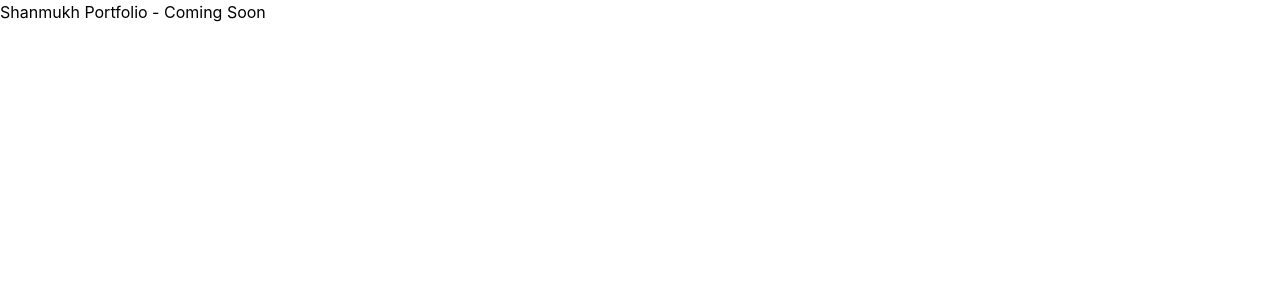
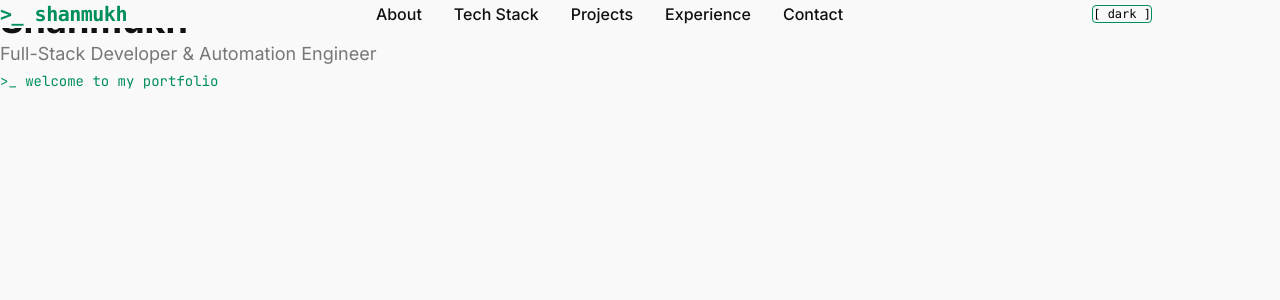
Before and after one commit to ShanmukhPudi/Shanmukh-portfolio, a React (Vite) app: page / in a window 1280 px wide. Shown: the top 300 px of the page. Built offline with nearby package versions, Linux system fonts and the light colour scheme.

Commit message:
added navbar and links

```diff
--- a/index.html
+++ b/index.html
@@ -4,7 +4,14 @@
     <meta charset="UTF-8" />
     <link rel="icon" type="image/svg+xml" href="/vite.svg" />
     <meta name="viewport" content="width=device-width, initial-scale=1.0" />
-    <title>portfolio</title>
+
+    <meta name="description" content="Shanmukh - Full Stack Developer and Automation Engineer portfolio" />
+
+    <link rel="preconnect" href="https://fonts.googleapis.com" />
+    <link rel="preconnect" href="https://fonts.gstatic.com" crossorigin />
+    <link href="https://fonts.googleapis.com/css2?family=Inter:wght@300;400;500;600;700&family=JetBrains+Mono:wght@400;500;700&display=swap" rel="stylesheet" />
+
+    <title>Shanmukh Krishna Portfolio</title>
   </head>
   <body>
     <div id="root"></div>
--- a/src/App.jsx
+++ b/src/App.jsx
@@ -1,7 +1,24 @@
+import { useTheme } from "./hooks/useTheme";
+import Navbar from "./components/layout/Navbar";
+
 function App() {
-  return (
-    <div>
-      <h1>Shanmukh Portfolio - Coming Soon</h1>
+  const { isDark, toggleTheme } = useTheme()
+
+return (
+    <div className="bg-[#f9f9f9] dark:bg-[#0a0a0a] min-h-screen transition-colors duration-300">
+      <Navbar isDark={isDark} toggleTheme={toggleTheme} />
+
+      <main id="hero" className="pt-40 px-6 max-w-6xl mx-auto">
+        <h1 className="text-4xl font-bold text-[#111111] dark:text-[#e8e8e8] mb-4">
+          Shanmukh
+        </h1>
+        <p className="text-[#777777] dark:text-[#6b6b6b] text-lg mb-4">
+          Full-Stack Developer & Automation Engineer
+        </p>
+        <code className="text-[#008f5a] dark:text-[#00ff9f] text-sm">
+          {">_ welcome to my portfolio"}
+        </code>
+      </main>
     </div>
   )
 }
--- a/src/components/layout/Navbar.jsx
+++ b/src/components/layout/Navbar.jsx
@@ -0,0 +1,119 @@
+import { useState, useEffect } from "react"
+import { Menu, X } from "lucide-react"
+
+const NAV_LINKS = [
+  { label: "About", href: "#about" },
+  { label: "Tech Stack", href: "#tech-stack" },
+  { label: "Projects", href: "#projects" },
+  { label: "Experience", href: "#experience" },
+  { label: "Contact", href: "#contact" },
+]
+
+const Navbar = ({ isDark, toggleTheme }) => {
+  const [isScrolled, setIsScrolled] = useState(false)
+  const [menuOpen, setMenuOpen] = useState(false)
+
+  useEffect(() => {
+    const handleScroll = () => {
+      setIsScrolled(window.scrollY > 20)
+    }
+    window.addEventListener("scroll", handleScroll)
+    return () => window.removeEventListener("scroll", handleScroll)
+  }, [])
+
+  return (
+    <header
+      role="banner"
+      className={`fixed top-0 left-0 right-0 w-full z-50 transition-all duration-300
+        ${isScrolled
+          ? "bg-[#f9f9f9]/90 dark:bg-[#0a0a0a]/90 backdrop-blur-md border-b border-[#e4e4e4] dark:border-[#1f1f1f]"
+          : "bg-[#f9f9f9] dark:bg-[#0a0a0a]"
+        }`}
+    >
+      <nav
+        role="navigation"
+        aria-label="Main navigation"
+        className="max-w-6xl mx-auto px-8 py-5 flex items-center justify-between"
+      >
+
+        {/* Logo */}
+        <a
+          href="#hero"
+          className="font-mono text-[#008f5a] dark:text-[#00ff9f] text-xl font-bold tracking-tight hover:opacity-80 transition-opacity"
+          aria-label="Shanmukh - Back to top"
+        >
+          &gt;_ shanmukh
+        </a>
+
+        {/* Desktop Nav Links */}
+        <ul
+          role="list"
+          className="hidden md:flex items-center gap-8"
+        >
+          {NAV_LINKS.map((link) => (
+            <li key={link.href}>
+              <a
+                href={link.href}
+                className="text-base font-medium text-[#111111] dark:text-[#e8e8e8] hover:text-[#008f5a] dark:hover:text-[#00ff9f] transition-colors duration-200"
+              >
+                {link.label}
+              </a>
+            </li>
+          ))}
+        </ul>
+
+        {/* Right Side — Theme Toggle + Mobile Menu */}
+        <div className="flex items-center gap-4">
+
+          {/* Theme Toggle */}
+          <button
+            onClick={toggleTheme}
+            className="px-3 py-1.5 border border-[#008f5a] dark:border-[#00ff9f] text-black dark:text-[#00ff9f] font-mono text-xs rounded hover:bg-[#008f5a] dark:hover:bg-[#00ff9f] hover:text-white dark:hover:text-black transition-all duration-200"
+            aria-label="Toggle dark and light mode"
+          >
+            {isDark ? "[ light ]" : "[ dark ]"}
+          </button>
+
+          {/* Mobile Menu Button */}
+          <button
+            onClick={() => setMenuOpen(!menuOpen)}
+            className="md:hidden text-[#111111] dark:text-[#e8e8e8] hover:text-[#008f5a] dark:hover:text-[#00ff9f] transition-colors"
+            aria-label={menuOpen ? "Close menu" : "Open menu"}
+            aria-expanded={menuOpen}
+            aria-controls="mobile-menu"
+          >
+            {menuOpen ? <X size={22} /> : <Menu size={22} />}
+          </button>
+
+        </div>
+      </nav>
+
+      {/* Mobile Menu */}
+      {menuOpen && (
+        <div
+          id="mobile-menu"
+          role="dialog"
+          aria-label="Mobile navigation menu"
+          className="md:hidden bg-[#f9f9f9] dark:bg-[#0a0a0a] border-t border-[#e4e4e4] dark:border-[#1f1f1f] px-6 py-4"
+        >
+          <ul role="list" className="flex flex-col gap-4">
+            {NAV_LINKS.map((link) => (
+              <li key={link.href}>
+
+                <a
+                  href={link.href}
+                  onClick={() => setMenuOpen(false)}
+                  className="text-sm font-medium text-[#111111] dark:text-[#e8e8e8] hover:text-[#008f5a] dark:hover:text-[#00ff9f] transition-colors duration-200"
+                >
+                  {link.label}
+                </a>
+              </li>
+            ))}
+          </ul>
+        </div>
+      )}
+    </header>
+  )
+}
+
+export default Navbar
--- a/src/index.css
+++ b/src/index.css
@@ -1,6 +1,31 @@
 @import "tailwindcss";
 
 @custom-variant dark (&:where(.dark, .dark *));
+
+@layer base {
+  body {
+    font-family: 'Inter', sans-serif;
+    -webkit-font-smoothing: antialiased;
+    -mox-osx-font-smoothing: grayscale;
+  }
+
+  code, kbd, pre, samp {
+    font-family: 'JetBrains Mono', monospace;
+  }
+
+  :focus-visible{
+    outline: 2px solid #00ff9f;
+    outline-offset: 3px;
+    border-radius: 3px;
+  }
+
+  @media (prefers-reduced-motion: reduce) {
+    *, *::before, *::after {
+      animation-duration: 0.01ms !important;
+      transition-duration: 0.01ms !important;
+    }
+  }
+}
 
 *, *::before, *::after{
   margin: 0;
```
